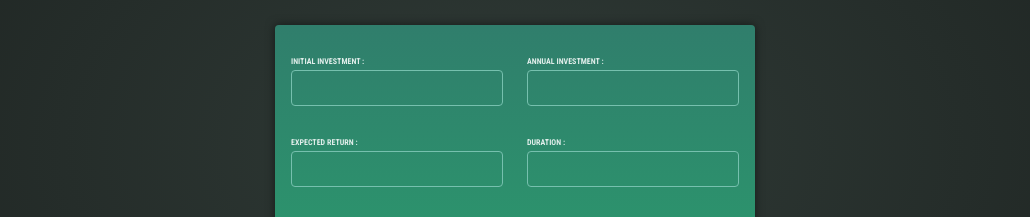
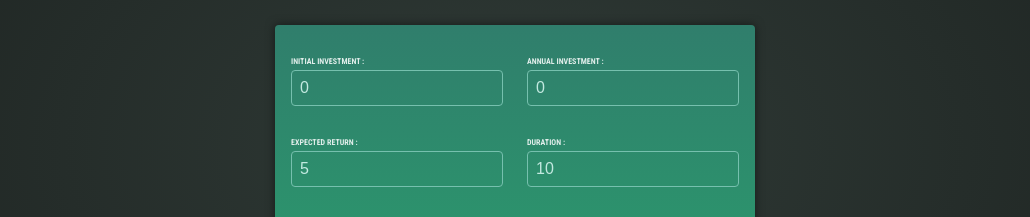
Before and after one commit to ZvSimon/Investment-Calculator-Angular18, an Angular app: page / in a window 1280 px wide. Shown: the part 263-480 px from the top of the page, without its empty margins (125-1155 px from the left). Built offline with nearby package versions, Linux system fonts and the light colour scheme.

Commit message:
Extacting values on Forms with ngModel

```diff
--- a/src/app/user-input/user-input.component.html
+++ b/src/app/user-input/user-input.component.html
@@ -1,22 +1,22 @@
-<form>
+<form (ngSubmit)="onSubmit()">
   <div class="input-group">
        <p>
           <label for ="initial-investment">Initial Investment :</label>
-          <input type="number" id="initial-investment">
+          <input type="number" id="initial-investment" name="initial-investment" [(ngModel)]="enteredInitialInvestment">
        </p>
   <p>
     <label for ="annual-investment">Annual Investment :</label>
-    <input type="number" id="annual-investment">
+    <input type="number" id="annual-investment" name ="annual-investment" [(ngModel)]="enteredAnnualInterest">
   </p>
   </div>
   <div class="input-group">
     <p>
       <label for ="expected-return">Expected Return :</label>
-      <input type="number" id="expected-return">
+      <input type="number" id="expected-return" name="expected-return" [(ngModel)]="enteredExpectedReturn">
     </p>
     <p>
       <label for ="duration">Duration : </label>
-      <input type="number" id="duration">
+      <input type="number" id="duration" name ="duration" [(ngModel)]="enteredDuration">
     </p>
   </div>
   <p>
--- a/src/app/user-input/user-input.component.ts
+++ b/src/app/user-input/user-input.component.ts
@@ -1,13 +1,22 @@
 import { Component } from '@angular/core';
+import {FormsModule} from "@angular/forms";
 
 @Component({
   selector: 'app-user-input',
   standalone: true,
-  imports: [],
+  imports: [FormsModule],
   templateUrl: './user-input.component.html',
   styleUrl: './user-input.component.css'
 })
 export class UserInputComponent {
-
-
+  enteredInitialInvestment:string = '0';
+  enteredAnnualInterest:string = '0';
+  enteredExpectedReturn:string = '5';
+  enteredDuration:string = '10';
+  onSubmit(){
+console.log(this.enteredInitialInvestment);
+console.log(this.enteredAnnualInterest);
+console.log(this.enteredExpectedReturn);
+console.log(this.enteredDuration);
+  }
 }
```
